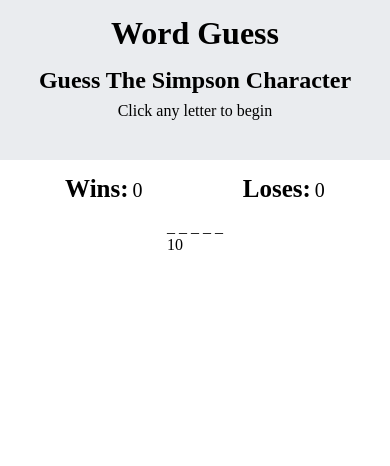
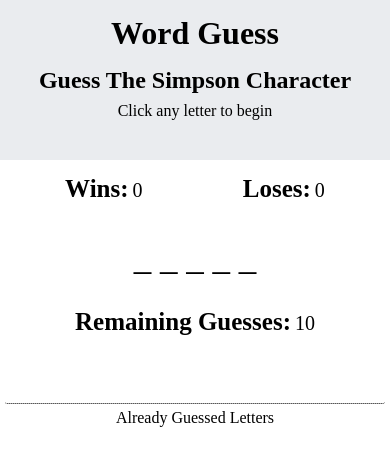
Before and after one commit to Halo8424/Word-Guess-Game, a plain HTML site: page index.html in a window 390 px wide. Drawn offline with nearby package versions, Linux system fonts and the light colour scheme.

Commit message:
styles for phone

```diff
--- a/index.html
+++ b/index.html
@@ -30,19 +30,21 @@
       </div>
       <!-- Main Game Section -->
       <div class="main-game-section">
-        <div class="img-container">
-          <div id="img"></div>
-        </div>
         <div class="word-container">
           <div id="word"></div>
-          <div id="guess-counter">Guesses remaining:</div>
-        </div>
+          </div>
+          <div class=remaining-guesses-container>
+            <strong>Remaining Guesses:</strong>
+            <span class="scoreCounters" id="guess-counter"></span>
+          </div>
+
         <!-- **Concider reNaming this variable found on line 81 logic.js -->
         <div class="guessed-letters-container">
           <div id="guessed-letters"></div>
         </div>
       </div>
     </div>
+    <p id="last-tag">Already Guessed Letters</p>
     <script
       src="https://cdn.jsdelivr.net/npm/bootstrap@5.0.0-beta2/dist/js/bootstrap.bundle.min.js"
       integrity="sha384-b5kHyXgcpbZJO/tY9Ul7kGkf1S0CWuKcCD38l8YkeH8z8QjE0GmW1gYU5S9FOnJ0"
--- a/style.css
+++ b/style.css
@@ -22,14 +22,34 @@
   justify-content: space-around;
   padding: 15px;
 }
- strong{
-     font-size: 25px;
- }
-.scoreCounters{
-    font-size: 20px;
+strong {
+  font-size: 25px;
+}
+.scoreCounters {
+  font-size: 20px;
 }
 
-.main-game-section{
-    display: flex;
-    justify-content: center;
+.word-container {
+  padding: 20px;
+  display: flex;
+  justify-content: center;
+  font-size: 35px;
 }
+.remaining-guesses-container{
+    height: 60px;
+    text-align: center;
+    padding: 10px;
+
+}
+
+.guessed-letters-container{
+    border-bottom: 1px dotted black;
+    padding: 10px;
+    margin: 5px;
+    border-radius: 2px;
+    font-size: 25px;
+}
+
+p{
+    text-align: center;
+}
```
